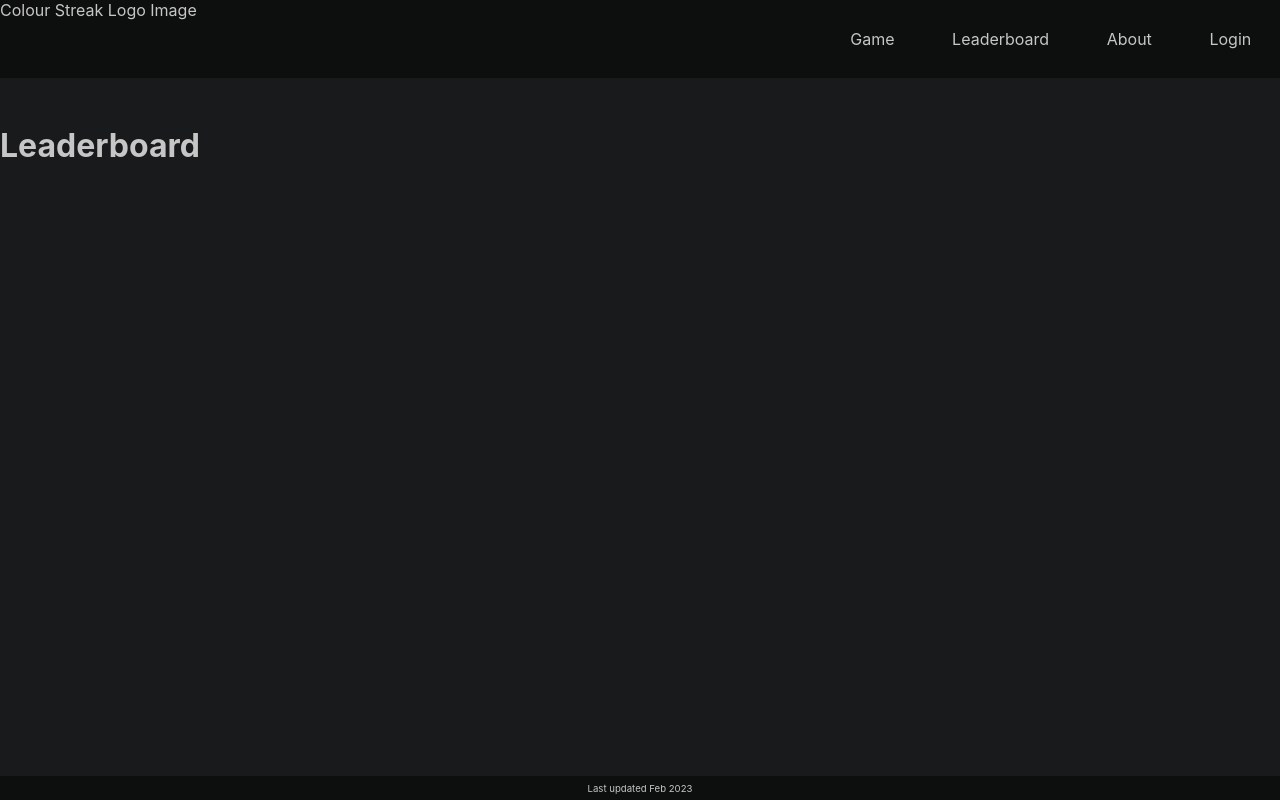
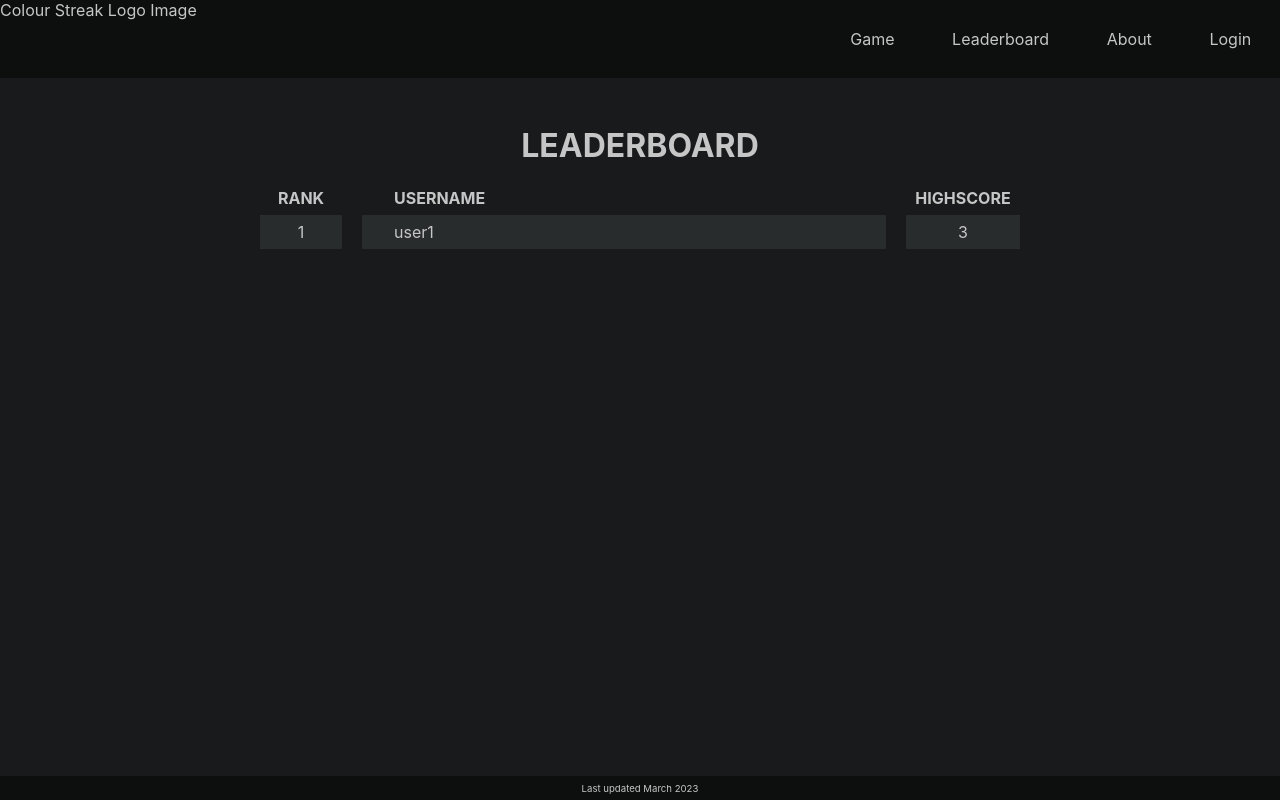
Before and after one commit to debbie-fan/colour-streak, a React (Create React App) app in the folder client/: page /leaderboard in a window 1280 px wide. Built offline with nearby package versions, Linux system fonts and the light colour scheme.

Commit message:
Add a table for the Leaderboard page and make revisions in the About page

```diff
--- a/client/src/App.js
+++ b/client/src/App.js
@@ -11,29 +11,9 @@ function App() {
           <Router/>
           {/* <p className='App-intro'>{this.state.apiResponse}</p> */}
         </main>
-        <footer>Last updated Feb 2023</footer>
+        <footer>Last updated March 2023</footer>
       </div>
     );
 }
 
 export default App;
-
-// class App extends Component {
-
-//   constructor(props) {
-//     super(props);
-//     this.state = { apiResponse: "" };
-//   }
-
-//   callAPI() {
-//     fetch("http://localhost:9000/testAPI")
-//       .then(res => res.text())
-//       .then(res => this.setState({ apiResponse: res }));
-//   }
-
-//   componentDidMount() {
-//     this.callAPI();
-//   }
-
-//   render() {
-//   }
--- a/client/src/components/About.js
+++ b/client/src/components/About.js
@@ -13,9 +13,10 @@ function About() {
             <section>
                 <h2>The Process</h2>
                 <span>
-                    I started off designing the layout of the site using figma and focused on the game component, which is a simple colour guessing game.
+                    I started off designing the layout of the site and focused on the game component, which is a simple colour guessing game.
                     This helped me decide on the colour scheme, think about the different pages I'll have on the site, and how the game will work.
-                    The game uses an API called the colorAPI, which has a database of colours and the names.
+                    The game uses an API called <a href='https://www.thecolorapi.com/'>TheColorAPI</a>, which has a database of colours and the names. Here's a screenshot of my initial idea,
+                    which you can also view on <a href='https://www.figma.com/file/bW5NwmY5FtWARmqEsNBHUp/The-Colour-Game?node-id=0%3A1'>Figma</a>:
                 </span>
                 <br/>
                 <img src={require('../assets/figma-colour-streak.PNG')} alt="Website layout design in figma" className='figma-img'/>
--- a/client/src/components/Leaderboard.js
+++ b/client/src/components/Leaderboard.js
@@ -1,6 +1,16 @@
 function Leaderboard() {
     return (
-        <h1>Leaderboard</h1>
+        <div className="leaderboard-page">
+            <h1>LEADERBOARD</h1>
+            <table>
+                <tr>
+                    <th className="rank-col">RANK</th>  <th className="username-col">USERNAME</th>  <th className="highscore-col">HIGHSCORE</th>
+                </tr>
+                <tr>
+                    <td className="rank-col">1</td>     <td className="username-col">user1</td>     <td className="highscore-col">3</td>
+                </tr>
+            </table>
+        </div>
     )
 }
 
--- a/client/src/index.css
+++ b/client/src/index.css
@@ -39,6 +39,30 @@ p, span {
   font-size: 1rem;
 }
 
+a:hover {
+  color: lightblue;
+}
+
+table, th, td {
+  border: none;
+  border-collapse: collapse;
+  height: 2rem;
+}
+
+th, td {
+  border-left: 20px solid #181A1B;
+  border-right: 20px solid #181A1B;
+  text-align: center;
+}
+
+td {
+  background-color: #292c2c;
+}
+
+table {
+  width: 100%;
+}
+
 footer {
   margin-top: auto;
   background-color: #0D0E0E;
@@ -57,7 +81,7 @@ nav span {
   font-size: 1rem;
 }
 
-ul {
+nav ul {
   list-style-type: none;
   margin: 0;
   padding: 0;
@@ -66,7 +90,7 @@ ul {
   font-size: 1rem;
 }
 
-a {
+nav a {
   padding: 1.8rem;
   text-decoration: none;
   display: flex;
@@ -126,6 +150,29 @@ button:hover {
   background-color: hsl(180, 4%, 15%, 0.5);
 }
 
+/* Leaderboard component */
+.leaderboard-page {
+  display: flex;
+  flex-direction: column;
+  align-items: center;
+  gap: 1rem;
+  max-width: 50rem;
+  margin: auto;
+}
+
+.rank-col {
+  width: 5rem;
+}
+
+.username-col {
+  text-align: left;
+  padding-left: 2rem;
+}
+
+.highscore-col {
+  width: 7rem;
+}
+
 /* About component */
 .about-page {
   display: flex;
```
